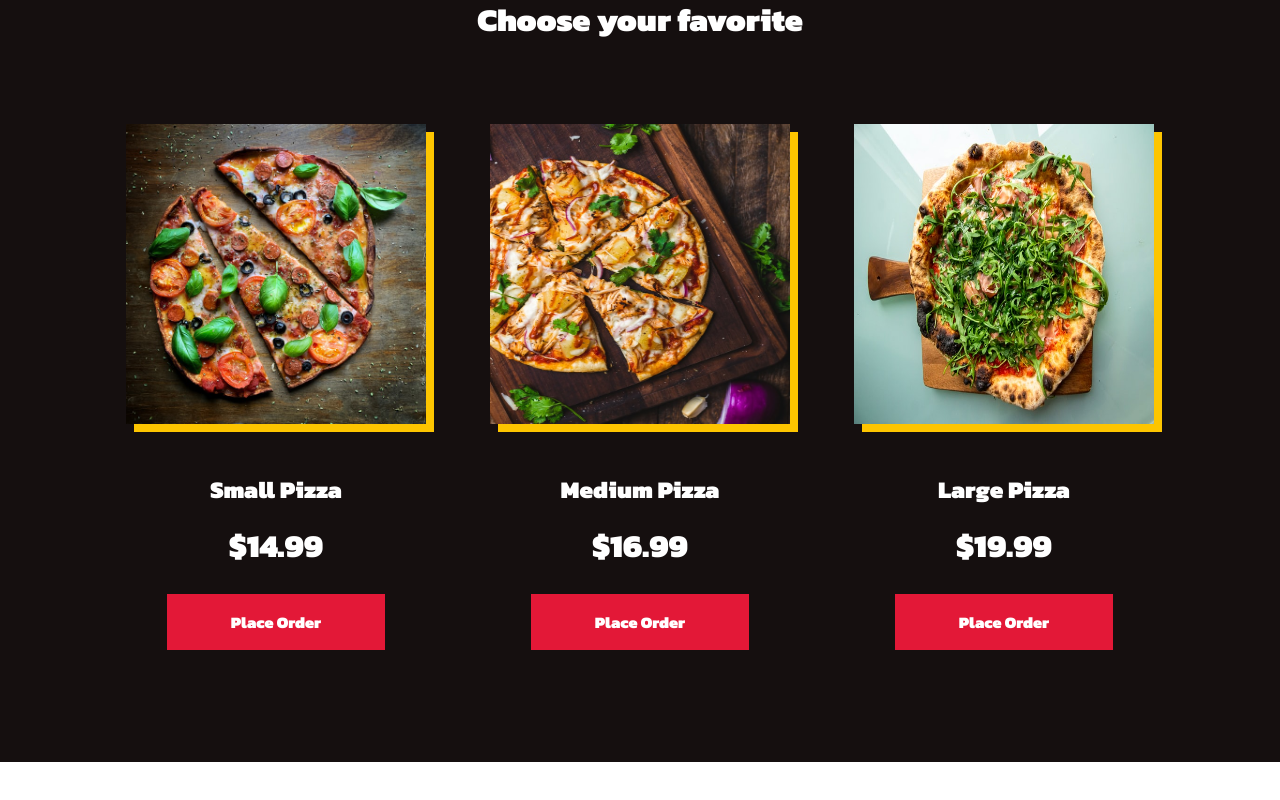
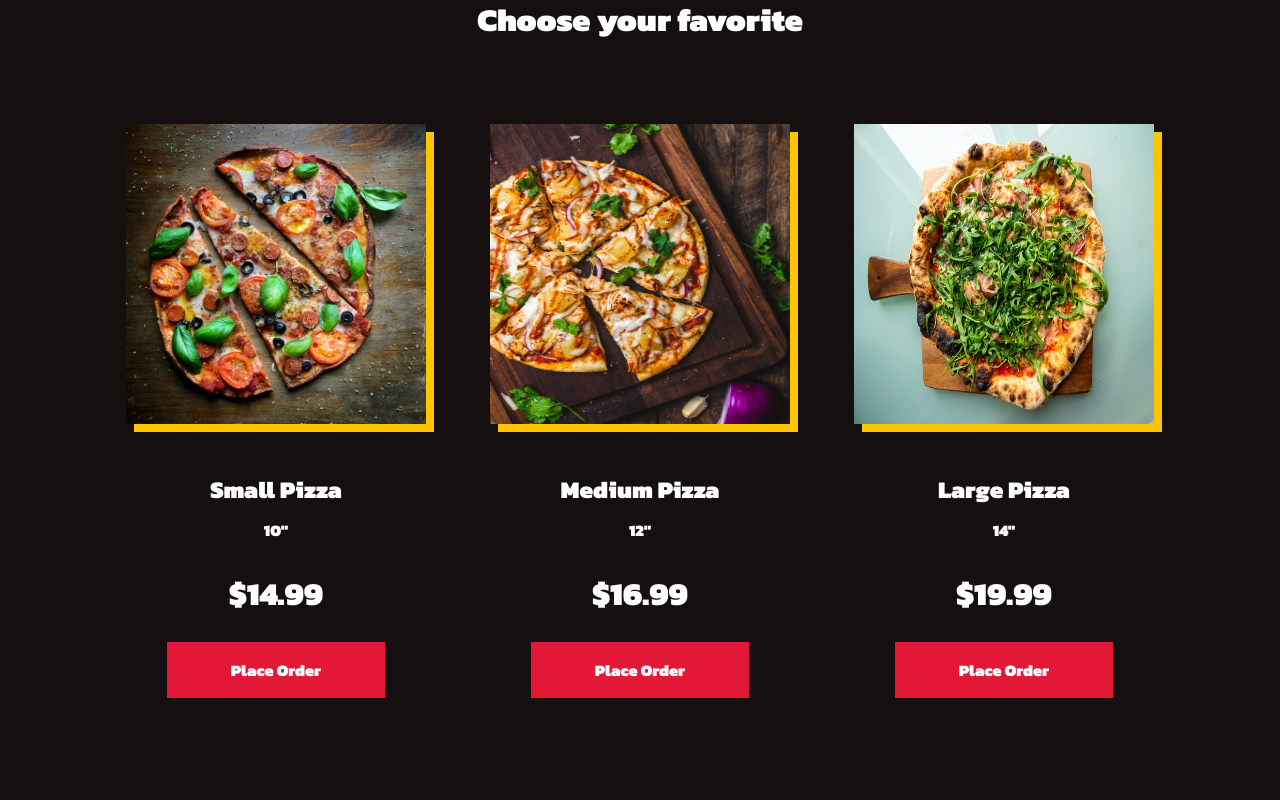
Before and after one commit to AshadurRahman/pizza-challenge, a React (Create React App) app: page / in a window 1280 px wide. Shown: the part 884-1684 px from the top of the page. Before the commit the page ends 1646 px from the top, so only its background shows below. Built offline with nearby package versions, Linux system fonts and the light colour scheme.

Commit message:
data updated

```diff
--- a/src/components/Products/ProductsElements.js
+++ b/src/components/Products/ProductsElements.js
@@ -48,6 +48,10 @@ export const ProductInfo = styled.div`
   text-align: center;
 `;
 
+export const ProductDesc = styled.p`
+  margin-bottom: 1rem;
+`;
+
 export const ProductPrice = styled.p`
   margin-bottom: 1rem;
   font-size: 2rem;
--- a/src/components/Products/data.js
+++ b/src/components/Products/data.js
@@ -7,6 +7,8 @@ export const productData = [
         img: product1,
         alt: 'Pizza',
         name: 'Small Pizza',
+        desc:
+            '10"',
         price: '$14.99',
         button: 'Place Order'
     },
@@ -14,6 +16,8 @@ export const productData = [
         img: product2,
         alt: 'Pizza',
         name: 'Medium Pizza',
+        desc:
+            '12"',
         price: '$16.99',
         button: 'Place Order'
     },
@@ -21,6 +25,8 @@ export const productData = [
         img: product3,
         alt: 'Pizza',
         name: 'Large Pizza',
+        desc:
+            '14"',
         price: '$19.99',
         button: 'Place Order'
     },
--- a/src/components/Products/index.js
+++ b/src/components/Products/index.js
@@ -7,6 +7,7 @@ import {
     ProductCard,
     ProductImg,
     ProductInfo,
+    ProductDesc,
     ProductPrice,
     ProductButton
 } from './ProductsElements';
@@ -25,6 +26,7 @@ const Products = ({ heading, data }) => {
                             <ProductImg src={product.img} alt={product.alt} />
                             <ProductInfo>
                                 <ProductTitle>{product.name}</ProductTitle>
+                                <ProductDesc>{product.desc}</ProductDesc>
                                 <ProductPrice>{product.price}</ProductPrice>
                                 <ProductButton>{product.button}</ProductButton>
                             </ProductInfo>
```
